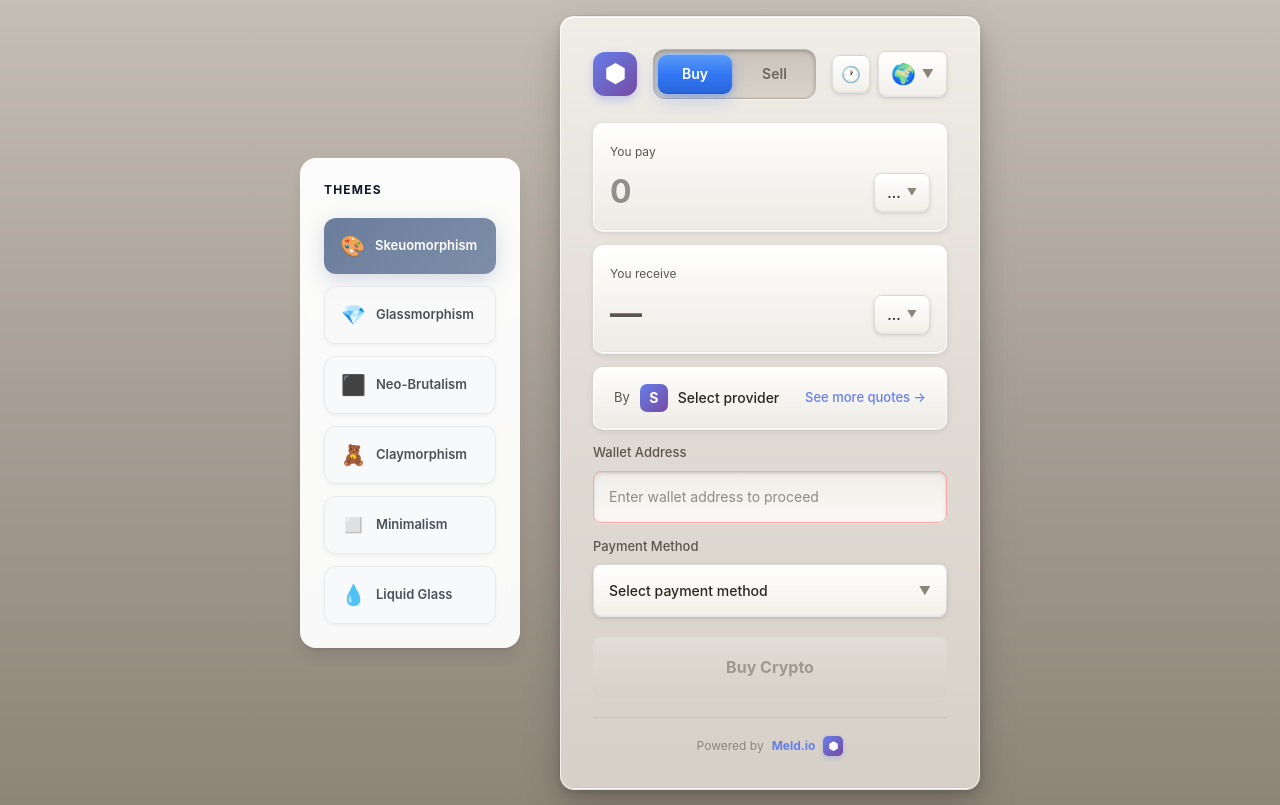
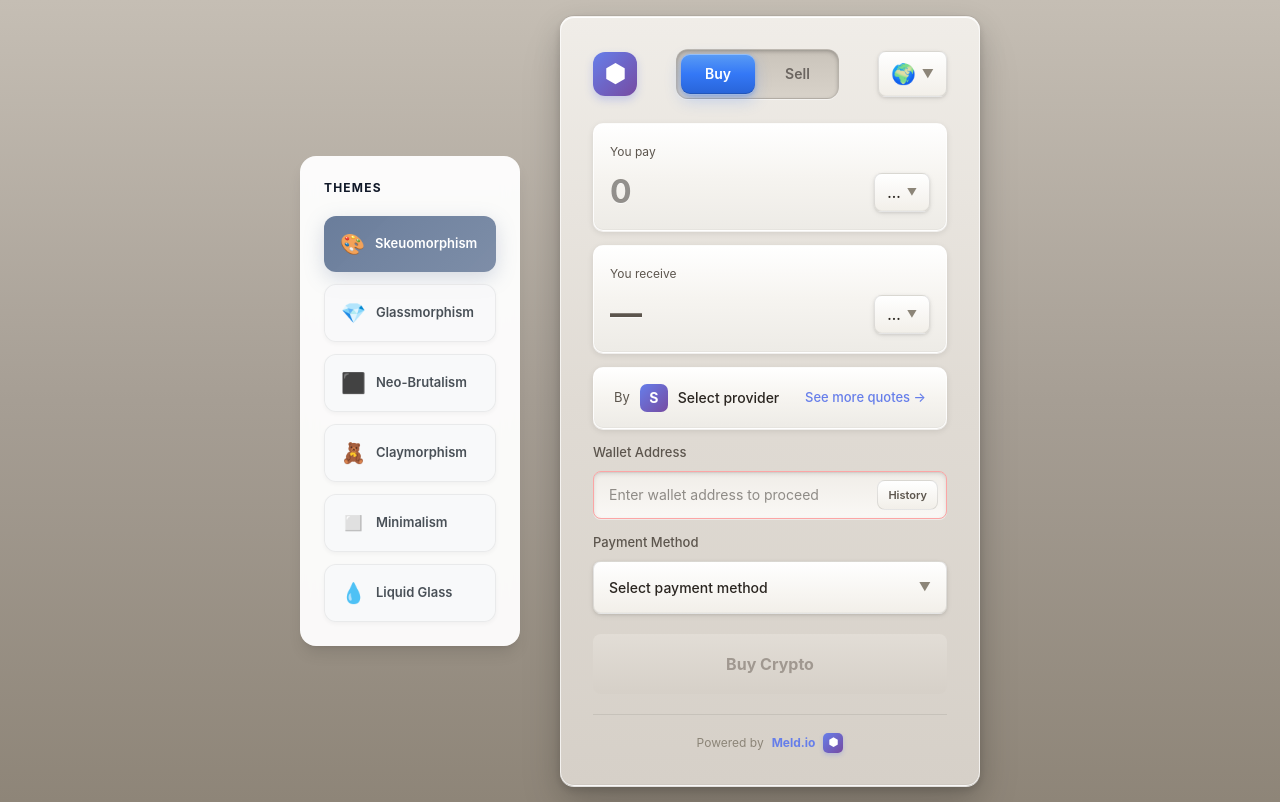
Before and after one commit to india3Eth/MeldDemo, a Next.js app: page / in a window 1280 px wide. Built offline with nearby package versions, Linux system fonts and the light colour scheme; no server answers.

Commit message:
refactor: history button inside wallet input as text label, remove header clock icon

```diff
--- a/src/components/widget/MeldWidget.tsx
+++ b/src/components/widget/MeldWidget.tsx
@@ -94,10 +94,7 @@ export function MeldWidget() {
       {/* ── Idle / waiting: widget form ── */}
       {txPhase !== "active" && (
         <>
-          <WidgetHeader
-            onOpenCountryModal={() => setOpenModal("country")}
-            onOpenHistory={() => setOpenModal("history")}
-          />
+          <WidgetHeader onOpenCountryModal={() => setOpenModal("country")} />
 
           <AmountSection
             variant="source"
@@ -111,7 +108,7 @@ export function MeldWidget() {
 
           <ProviderCard onOpenProviderModal={() => setOpenModal("provider")} />
 
-          <WalletAddressInput />
+          <WalletAddressInput onOpenHistory={() => setOpenModal("history")} />
 
           <PaymentMethodSelect onOpenModal={() => setOpenModal("paymentMethod")} />
 
--- a/src/components/widget/WalletAddressInput.tsx
+++ b/src/components/widget/WalletAddressInput.tsx
@@ -31,7 +31,11 @@ function validateAddress(address: string, chainCode?: string): boolean {
   }
 }
 
-export function WalletAddressInput() {
+interface WalletAddressInputProps {
+  onOpenHistory: () => void;
+}
+
+export function WalletAddressInput({ onOpenHistory }: WalletAddressInputProps) {
   const { walletAddress, setWalletAddress, mode, selectedCrypto } = useWidget();
   const { tokens } = useTheme();
 
@@ -39,7 +43,6 @@ export function WalletAddressInput() {
   const isEmpty = !walletAddress.trim();
   const isInvalid = !isEmpty && !validateAddress(walletAddress, selectedCrypto?.chainCode);
 
-  // Fix #6: red border only in BUY when empty; invalid format warning always
   const borderStyle = isInvalid
     ? "1px solid #fca5a5"
     : isEmpty && isBuy
@@ -54,21 +57,46 @@ export function WalletAddressInput() {
       >
         {isBuy ? "Wallet Address" : "Wallet Address (optional)"}
       </label>
-      <input
-        type="text"
-        placeholder="Enter wallet address to proceed"
-        value={walletAddress}
-        onChange={(e) => setWalletAddress(e.target.value)}
-        className="w-full text-sm outline-none transition-all duration-200"
+
+      {/* Input + inline history button */}
+      <div
+        className="flex items-center gap-2"
         style={{
-          padding: "15px",
           background: tokens.inputBg,
           border: borderStyle,
           borderRadius: tokens.inputRadius,
           boxShadow: tokens.inputShadow,
-          color: tokens.textPrimary,
+          padding: "8px 8px 8px 15px",
+          transition: "border-color 0.2s",
         }}
-      />
+      >
+        <input
+          type="text"
+          placeholder="Enter wallet address to proceed"
+          value={walletAddress}
+          onChange={(e) => setWalletAddress(e.target.value)}
+          className="min-w-0 flex-1 bg-transparent text-sm outline-none"
+          style={{ color: tokens.textPrimary, border: "none" }}
+        />
+        <button
+          onClick={onOpenHistory}
+          style={{
+            flexShrink: 0,
+            background: tokens.pillBg,
+            border: tokens.pillBorder,
+            borderRadius: "8px",
+            padding: "6px 10px",
+            fontSize: "11px",
+            fontWeight: 600,
+            color: tokens.textSecondary,
+            cursor: "pointer",
+            whiteSpace: "nowrap",
+          }}
+        >
+          History
+        </button>
+      </div>
+
       {isInvalid && (
         <p className="mt-1.5 text-[11px] text-red-400">
           Invalid {selectedCrypto?.chainCode ?? ""} address format
--- a/src/components/widget/WidgetHeader.tsx
+++ b/src/components/widget/WidgetHeader.tsx
@@ -10,10 +10,9 @@ import type { SessionType } from "@/lib/meld/types";
 
 interface WidgetHeaderProps {
   onOpenCountryModal: () => void;
-  onOpenHistory: () => void;
 }
 
-export function WidgetHeader({ onOpenCountryModal, onOpenHistory }: WidgetHeaderProps) {
+export function WidgetHeader({ onOpenCountryModal }: WidgetHeaderProps) {
   const { mode, setMode, selectedCountry } = useWidget();
   const { tokens } = useTheme();
 
@@ -60,26 +59,6 @@ export function WidgetHeader({ onOpenCountryModal, onOpenHistory }: WidgetHeader
         ))}
       </div>
 
-      {/* Right controls: history + country */}
-      <div className="flex items-center gap-2">
-        {/* History icon button */}
-        <button
-          onClick={onOpenHistory}
-          title="Transaction history"
-          className="flex items-center justify-center transition-all duration-200"
-          style={{
-            width: "38px", height: "38px",
-            background: tokens.pillBg,
-            border: tokens.pillBorder,
-            borderRadius: tokens.pillRadius,
-            boxShadow: tokens.pillShadow,
-            cursor: "pointer",
-            fontSize: "16px",
-          }}
-        >
-          🕐
-        </button>
-
       {/* Country Flag */}
       <button
         onClick={onOpenCountryModal}
@@ -105,6 +84,5 @@ export function WidgetHeader({ onOpenCountryModal, onOpenHistory }: WidgetHeader
         <span style={{ fontSize: "12px", color: tokens.textMuted }}>▼</span>
       </button>
     </div>
-    </div>
   );
 }
```
Lines whose indentation alone changed are shown as unchanged.
